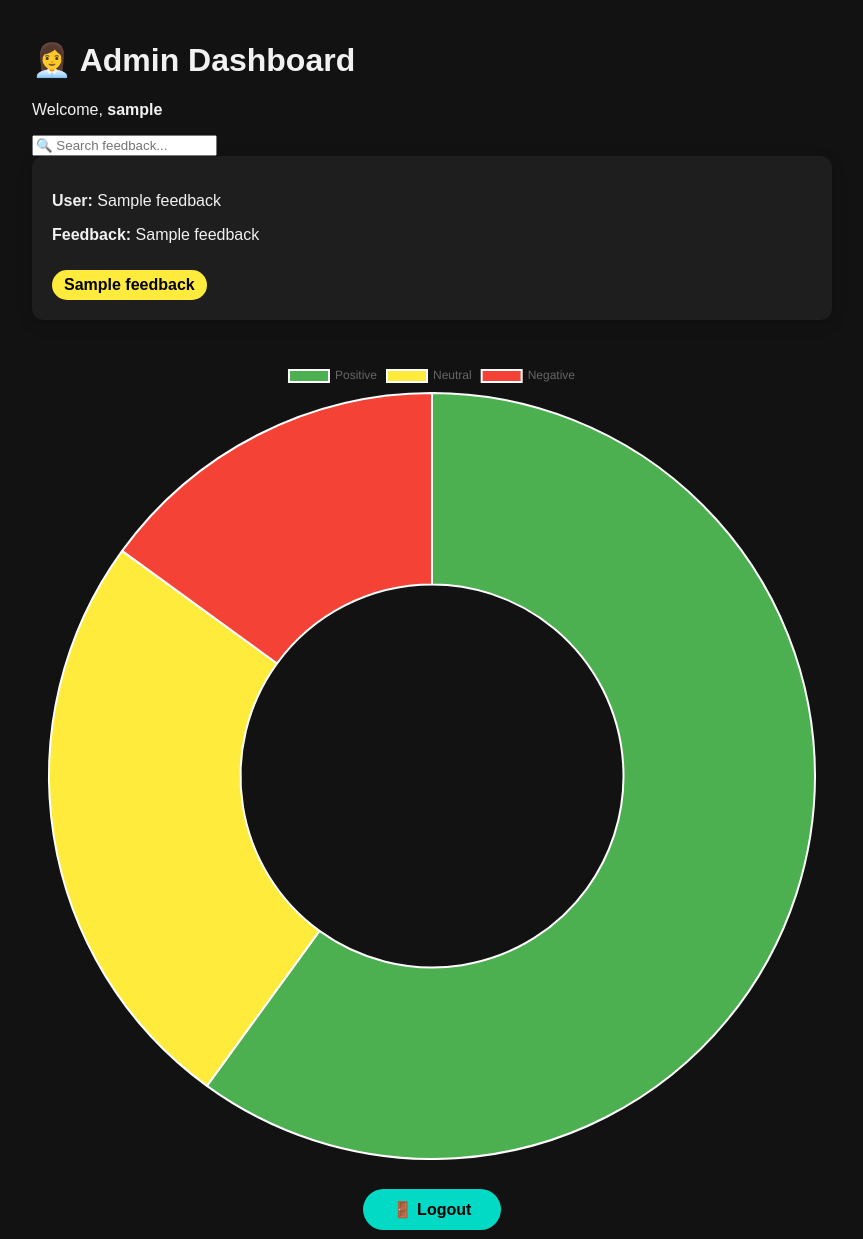
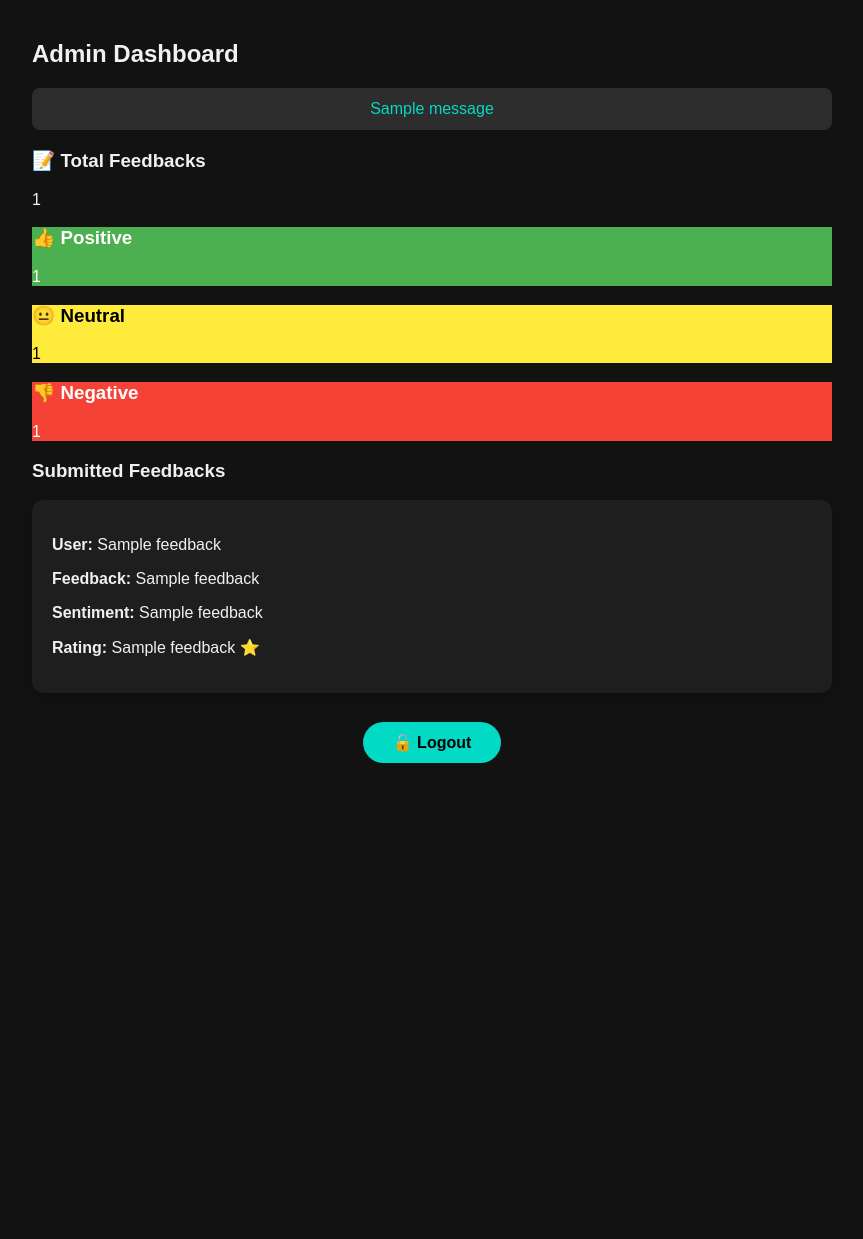
Before and after one commit to buildwithjanhavi/Website-Feedback-Collector-with-Admin-Dashboard, a Flask app: template templates/admin_dashboard.html in a window 1280 px wide. Shown: the whole page, without its empty margins (208-1071 px from the left). After the commit the page ends 763 px from the top, so only its background shows below. Run offline with Flask 2, Linux system fonts and the light colour scheme; the template is opened without the code that fills it: most values are stand-ins (such as "Sample title", 1, 10 or a date in 2020); one stand-in notice (Sample message) is shown.

Commit message:
Update admin_dashboard.html

```diff
--- a/templates/admin_dashboard.html
+++ b/templates/admin_dashboard.html
@@ -4,64 +4,53 @@
   <meta charset="UTF-8">
   <title>Admin Dashboard</title>
   <link rel="stylesheet" href="{{ url_for('static', filename='style.css') }}">
-  <script src="https://cdn.jsdelivr.net/npm/chart.js"></script>
 </head>
 <body>
-  <div class="admin-container">
-    <header class="admin-header">
-      <h1>👩‍💼 Admin Dashboard</h1>
-      <p>Welcome, <strong>{{ username }}</strong></p>
-    </header>
+  <div class="container">
+    <h2 class="glow">Admin Dashboard</h2>
 
-    <section class="search-section">
-      <input type="text" id="search" placeholder="🔍 Search feedback..." onkeyup="searchFeedbacks()">
-    </section>
+    {% with messages = get_flashed_messages() %}
+      {% if messages %}
+        <div class="flash">{{ messages[0] }}</div>
+      {% endif %}
+    {% endwith %}
 
-    <section class="feedback-section" id="feedback-list">
+    <!-- Stats Cards -->
+    <div class="stats-grid">
+      <div class="stat-card total">
+        <h3>📝 Total Feedbacks</h3>
+        <p>{{ total_count }}</p>
+      </div>
+      <div class="stat-card positive">
+        <h3>👍 Positive</h3>
+        <p>{{ positive_count }}</p>
+      </div>
+      <div class="stat-card neutral">
+        <h3>😐 Neutral</h3>
+        <p>{{ neutral_count }}</p>
+      </div>
+      <div class="stat-card negative">
+        <h3>👎 Negative</h3>
+        <p>{{ negative_count }}</p>
+      </div>
+    </div>
+
+    <!-- Feedback List -->
+    <div class="feedback-list">
+      <h3 class="feedback-title">Submitted Feedbacks</h3>
       {% for feedback in feedbacks %}
         <div class="feedback-card">
           <p><strong>User:</strong> {{ feedback[1] }}</p>
           <p><strong>Feedback:</strong> {{ feedback[2] }}</p>
-          <span class="badge
-            {% if feedback[3] == 'Positive' %} positive
-            {% elif feedback[3] == 'Negative' %} negative
-            {% else %} neutral {% endif %}">
-            {{ feedback[3] }}
-          </span>
+          <p><strong>Sentiment:</strong> {{ feedback[3] }}</p>
+          <p><strong>Rating:</strong> {{ feedback[4] }} ⭐</p>
         </div>
       {% endfor %}
-    </section>
+    </div>
 
-    <section class="chart-section">
-      <canvas id="feedbackChart" width="400" height="200"></canvas>
-    </section>
-
-    <footer class="logout-footer">
-      <a href="{{ url_for('auth.logout') }}" class="btn logout-btn">🚪 Logout</a>
-    </footer>
+    <div class="logout-footer">
+      <a href="{{ url_for('auth.logout') }}" class="logout-btn">🔓 Logout</a>
+    </div>
   </div>
-
-  <script>
-    function searchFeedbacks() {
-      let input = document.getElementById("search").value.toLowerCase();
-      let items = document.querySelectorAll(".feedback-card");
-      items.forEach(card => {
-        card.style.display = card.innerText.toLowerCase().includes(input) ? "" : "none";
-      });
-    }
-
-    // Dummy chart (replace with real sentiment counts later)
-    const ctx = document.getElementById('feedbackChart').getContext('2d');
-    new Chart(ctx, {
-      type: 'doughnut',
-      data: {
-        labels: ['Positive', 'Neutral', 'Negative'],
-        datasets: [{
-          data: [12, 5, 3],
-          backgroundColor: ['#4caf50', '#ffeb3b', '#f44336']
-        }]
-      }
-    });
-  </script>
 </body>
 </html>
```
